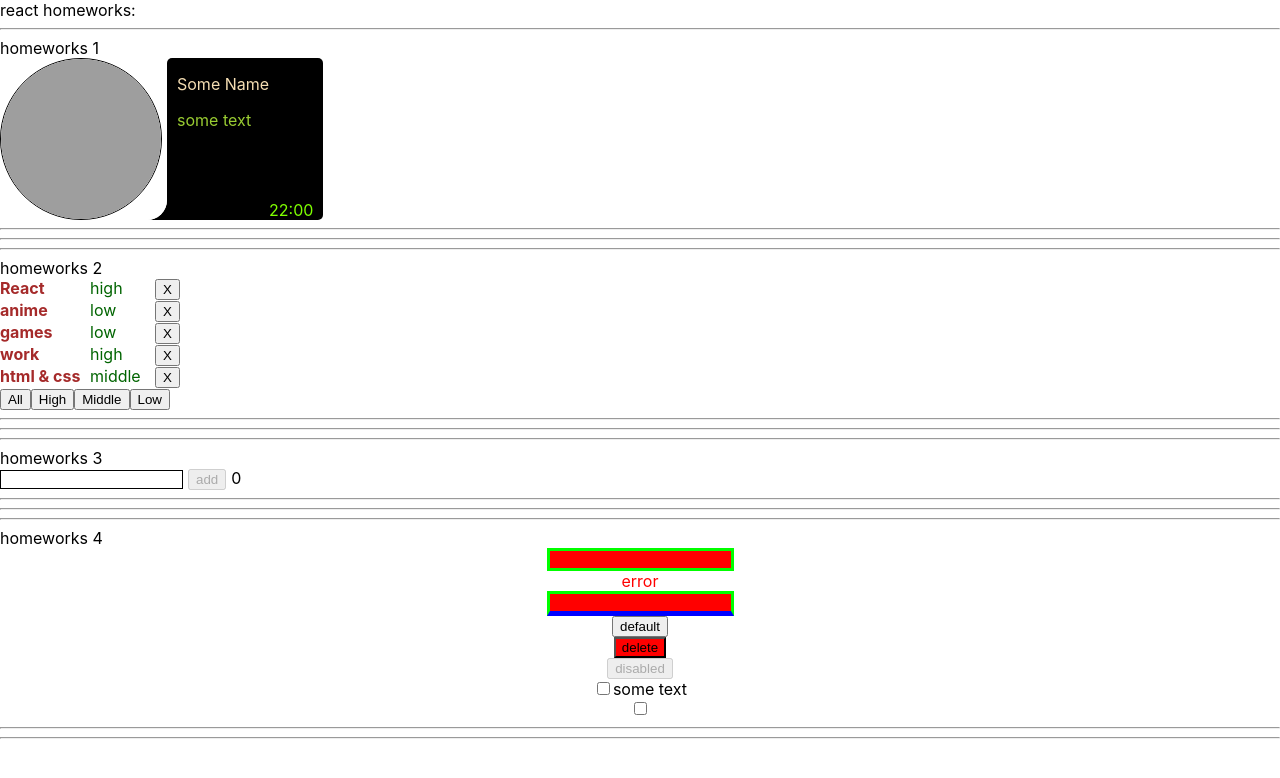
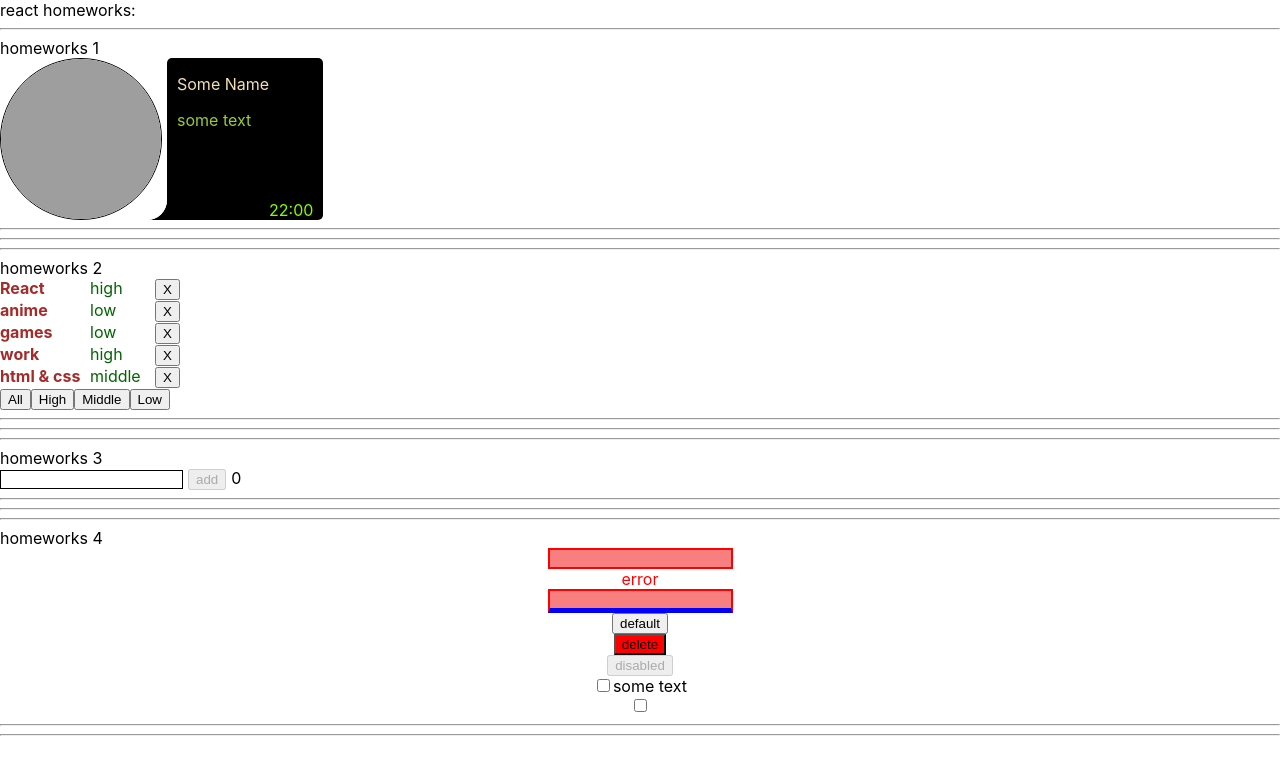
Before and after one commit to Pavel-SS/homework, a React (Create React App) app: page / in a window 1280 px wide. Shown: the top 778 px of the page. Built offline with nearby package versions, Linux system fonts and the light colour scheme; grey boxes are pictures that could not be loaded.

Commit message:
Update SuperInputText.module.css

```diff
--- a/src/p2-homeworks/h4/common/c1-SuperInputText/SuperInputText.module.css
+++ b/src/p2-homeworks/h4/common/c1-SuperInputText/SuperInputText.module.css
@@ -1,10 +1,15 @@
+.input {
+    border-radius: 7px;
+}
 .superInput {
-
+    border: 2px solid rgb(38, 0, 255);
+    background: #ffffff;
+    margin-bottom: 21.6px;
 }
 
 .errorInput {
-    border: 3px solid lime;
-    background: red;
+    border: 2px solid rgb(255, 0, 0);
+    background: rgba(245, 69, 69, 0.685);
 }
 
 .error {
```
